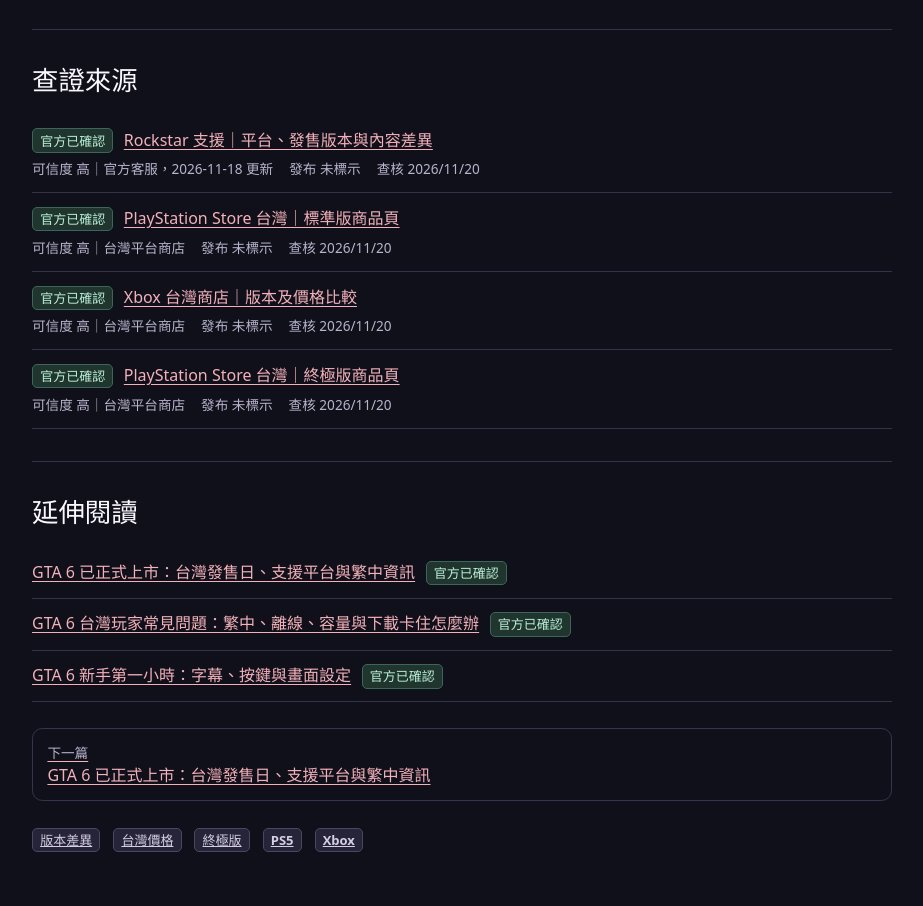
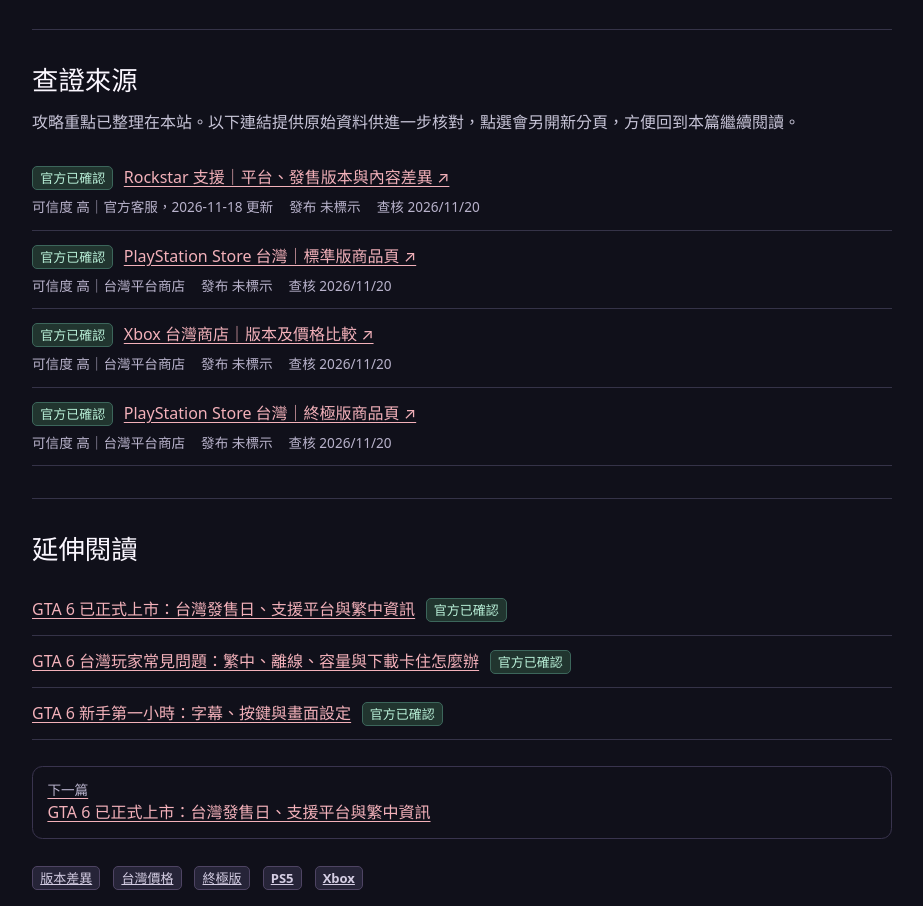
Before and after one commit to s235038/s235038-gta6-tw-guide, an Astro site: page /s235038-gta6-tw-guide/guides/editions/ in a window 1280 px wide. Shown: the part 1502-2408 px from the top of the page, without its empty margins (178-1101 px from the left). Built offline with nearby package versions, Linux system fonts and the light colour scheme; Astro itself is replaced by a stand-in of ours.

Commit message:
ux: retain G6 readers while preserving credited source citations (#2)
* ux: keep guide available when users open external citations

* test: verify citations open separately and remain accessible

* test: preserve PS5 coverage alongside source-link checks

```diff
--- a/src/pages/guides/[slug].astro
+++ b/src/pages/guides/[slug].astro
@@ -130,11 +130,12 @@ const structuredData = {
         <div class="prose" data-reading-content><Content /></div>
         <section class="source-section" id="sources">
           <h2>查證來源</h2>
+          <p class="source-note">攻略重點已整理在本站。以下連結提供原始資料供進一步核對，點選會另開新分頁，方便回到本篇繼續閱讀。</p>
           <ul class="source-list">
             {data.sources.map(source => (
               <li>
                 <span class="badge" data-status={source.type}>{statusLabels[source.type]}</span>
-                <a href={source.url}>{source.title}</a>
+                <a href={source.url} target="_blank" rel="noopener noreferrer" aria-label={`${source.title}（另開新分頁）`}>{source.title} ↗</a>
                 <small>
                   <span>可信度 {source.confidence}</span>
                   <span>發布 {source.published ? <time datetime={source.published}>{dateLabel(source.published)}</time> : '未標示'}</span>
@@ -230,6 +231,7 @@ const structuredData = {
   .prose :global(td), .prose :global(th) { border: 1px solid #49435d; padding: .55rem; text-align: start; vertical-align: top; }
   .prose :global(th) { color: #fff3ff; background: #252139; }
   .source-section, .related-section { margin-top: 2rem; padding-top: .1rem; border-top: 1px solid #353348; }
+  .source-note { margin: .2rem 0 1rem; color: #c7c4d7; line-height: 1.7; }
   .source-list, .related-section ul, .article-tags { list-style: none; padding: 0; }
   .source-list li, .related-section li {
     padding: .8rem 0; border-bottom: 1px solid #353348; display: flex; align-items: baseline; flex-wrap: wrap; gap: .35rem .65rem; overflow-wrap: anywhere;
```
Also changed, not shown: tests/site.spec.ts (+13 -0 lines).
